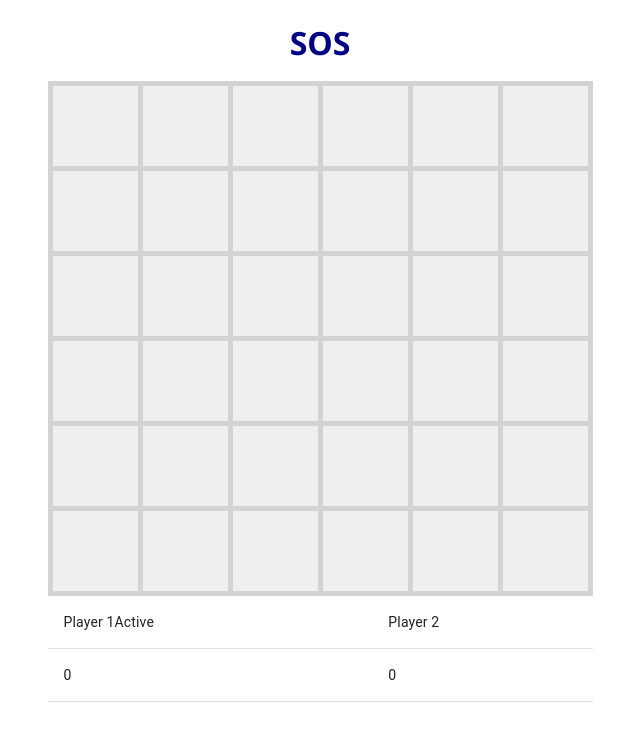
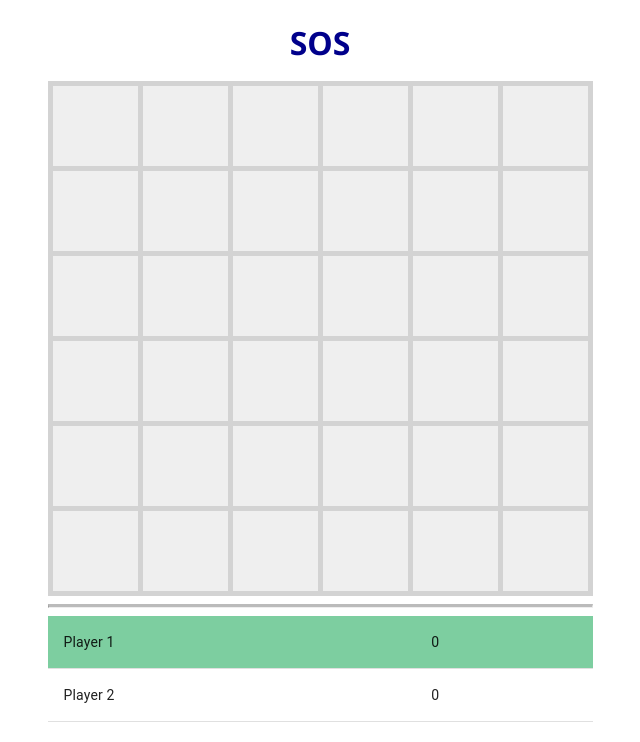
Before and after one commit to hassan-h-s/sos, a React (Create React App) app: page / in a window 1280 px wide. Shown: the top 742 px of the page, without its empty margins (320-960 px from the left). Built offline with nearby package versions, Linux system fonts and the light colour scheme.

Commit message:
Scoreboard updates

```diff
--- a/src/Game.css
+++ b/src/Game.css
@@ -5,3 +5,8 @@
   font-family: 'Segoe UI', Tahoma, Geneva, Verdana, sans-serif;
   text-align: center;
 }
+
+/* Solid border */
+hr.solid {
+  border-top: 3px solid #bbb;
+}
--- a/src/Game.tsx
+++ b/src/Game.tsx
@@ -1,6 +1,6 @@
 import React from "react";
 import SoSGrid from "./SoSGrid";
-import Score from "./Score";
+import ScoreBoard from "./ScoreBoard";
 import './Game.css';
 
 interface IGameProps {}
@@ -36,7 +36,8 @@ class Game extends React.Component<IGameProps, IGameState> {
       <div className="Game">
         <h1>SOS</h1>
         <SoSGrid onSOS={this.handleSOS} onGridFull={this.handleFullGrid} onTurnEnd={this.handleChangeTurns}/>
-        <Score gameEnd={this.state.gameEnd} players={this.state.players}/>
+        <hr className="solid"></hr>
+        <ScoreBoard gameEnd={this.state.gameEnd} players={this.state.players}/>
       </div>
     );
   }
--- a/src/Score.tsx
+++ /dev/null
@@ -1,54 +0,0 @@
-import React from "react";
-import { Table, TableBody, TableCell, TableContainer, TableRow } from "@material-ui/core";
-import { IPlayerInfo } from './Game';
-import './Score.css'
-
-interface IScoreProps {
-  gameEnd: boolean;
-  players: [IPlayerInfo, IPlayerInfo];
-}
-
-class Score extends React.Component<IScoreProps> {
-  render() {
-    if (this.props.gameEnd){
-      return (
-        <h2>
-          Game Over! Winner is Me!
-        </h2>
-      )
-    } else {
-      return this.renderResultsTable();
-    }
-  }
-
-  private renderResultsTable(): JSX.Element{
-    return (
-      <TableContainer>
-        <Table>
-          <TableBody>
-            <TableRow>
-              <TableCell>
-                Player 1
-                {(this.props.players[0].active) ? 'Active' : ''}
-              </TableCell>
-              <TableCell>
-                Player 2
-                {(this.props.players[1].active) ? 'Active' : ''}
-              </TableCell>
-            </TableRow>
-            <TableRow>
-              <TableCell>
-                {this.props.players[0].score}
-              </TableCell>
-              <TableCell>
-                {this.props.players[1].score}
-              </TableCell>
-            </TableRow>
-          </TableBody>
-        </Table>
-      </TableContainer>
-    )
-  }
-}
-
-export default Score;
--- /dev/null
+++ b/src/ScoreBoard.tsx
@@ -0,0 +1,62 @@
+import React from "react";
+import { Table, TableBody, TableCell, TableContainer, TableRow } from "@material-ui/core";
+import { IPlayerInfo } from './Game';
+import './ScoreBoard.css'
+
+interface IScoreProps {
+  gameEnd: boolean;
+  players: [IPlayerInfo, IPlayerInfo];
+}
+
+class ScoreBoard extends React.Component<IScoreProps> {
+  render() {
+    if (!this.props.gameEnd){
+        return this.renderResultsTable();
+    } else {
+        return (
+          <div>
+            {this.isTie() ? (
+              <h1> It's a tie! </h1> ) : (
+              <h1> Player {this.getWinner()} Wins! </h1>
+            )}
+          </div>
+        );
+    }
+  }
+
+  private renderResultsTable(): JSX.Element{
+    let activePlayer = {
+      backgroundColor: '#7DCEA0'
+    };
+    return (
+      <TableContainer>
+        <Table>
+          <TableBody>
+            {this.props.players.map((info, idx) => {
+              return (
+              <TableRow style={info.active ? activePlayer : {}}>
+                <TableCell>
+                  Player {idx+1}
+                </TableCell>
+                <TableCell>
+                  {info.score}
+                </TableCell>
+              </TableRow>
+              )
+            })}
+          </TableBody>
+        </Table>
+      </TableContainer>
+    )
+  }
+
+  private isTie(): boolean {
+    return this.props.players[0].score === this.props.players[1].score;
+  }
+
+  private getWinner(): number {
+    return this.props.players[0].score > this.props.players[1].score ? 1 : 2;
+  }
+}
+
+export default ScoreBoard;
```
Also changed, not shown: src/Score.css (deleted), src/ScoreBoard.css (added).
